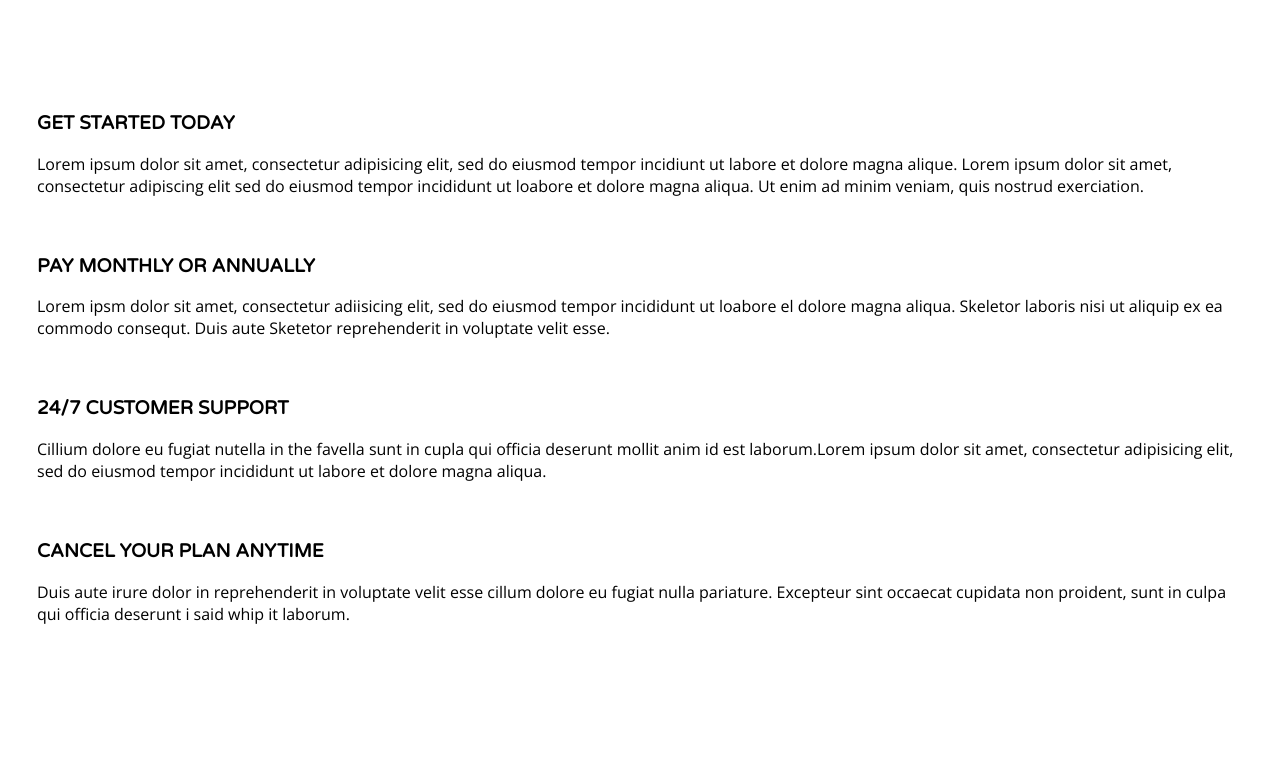
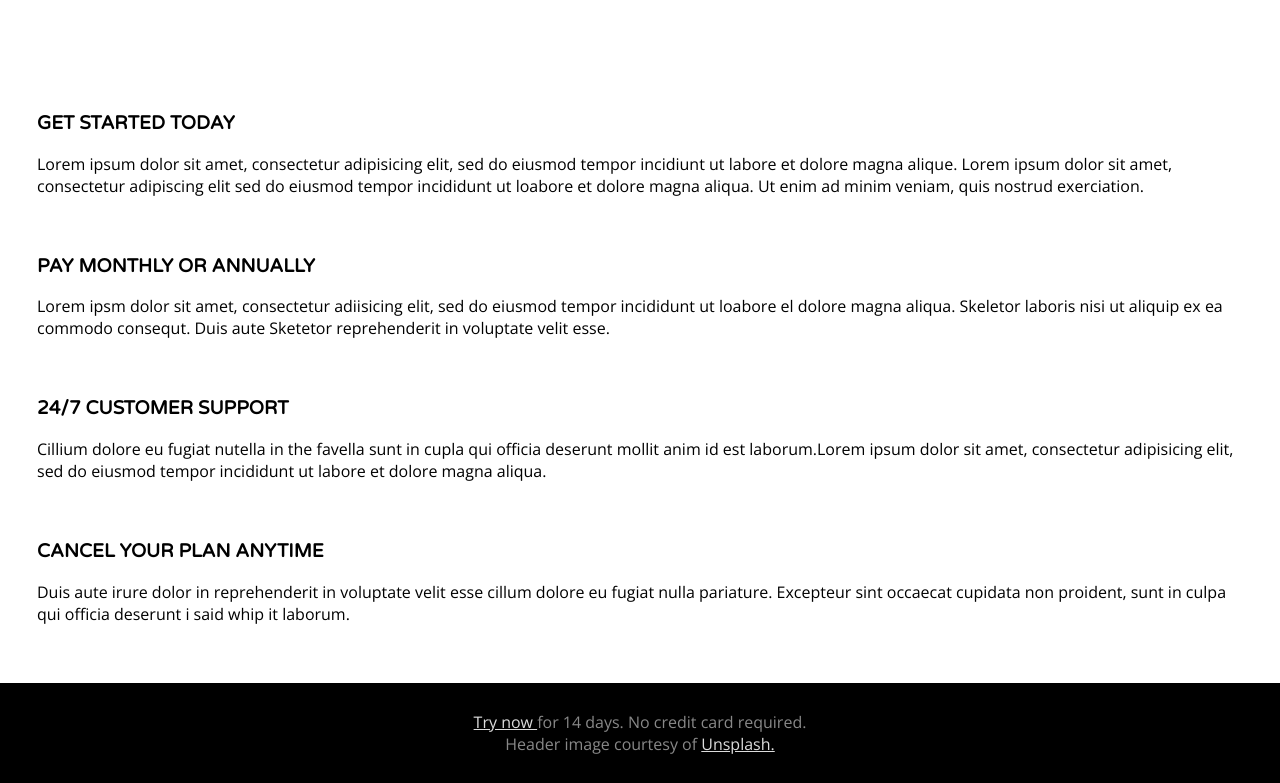
Before and after one commit to Joseph-A-Muela/Responsive_Site, a plain HTML site: page index.html in a window 1280 px wide. Shown: the part 2462-3245 px from the top of the page. Before the commit the page ends 3145 px from the top, so only its background shows below. Drawn offline with nearby package versions, Linux system fonts and the light colour scheme.

Commit message:
Added a footer.

```diff
--- a/index.html
+++ b/index.html
@@ -81,6 +81,8 @@
 			<p>Duis aute irure dolor in reprehenderit in voluptate velit esse cillum dolore eu fugiat nulla pariature. Excepteur sint occaecat cupidata non proident, sunt in culpa qui officia deserunt i said whip it laborum.</p>
 		</div>
 	</section>
-	<footer class='promo'></footer>
+	<footer class='promo'>
+		<p><a href='#' class='link'>Try now </a>for 14 days. No credit card required. Header image courtesy of <a href='link'>Unsplash.</a></p>
+	</footer>
 </body>
 </html>
--- a/styles/main.scss
+++ b/styles/main.scss
@@ -64,7 +64,7 @@ li {
 	}
 
 	.priceOption3 {
-		background-color: #111111;
+		background-color: #000000;
 		padding: 1.9em 3em;
 	}
 
@@ -133,6 +133,27 @@ li {
 	}
 }
 
+.promo  {
+	background-color: black;
+	text-align: center;
+	margin: 0 auto;
+	box-sizing: border-box;
+
+	p {
+		color: #888888;
+		padding: 1.75em 2.6875em;
+		width: 22.5625em;
+		margin: 0 auto;
+
+
+
+		a {
+			color: #DCDCDC;
+		}
+
+	}
+}
+
 /*@media (min-width: 29.9375em) {
 
 }*/
```
Also changed, not shown: styles/main.css, 1 other file.
